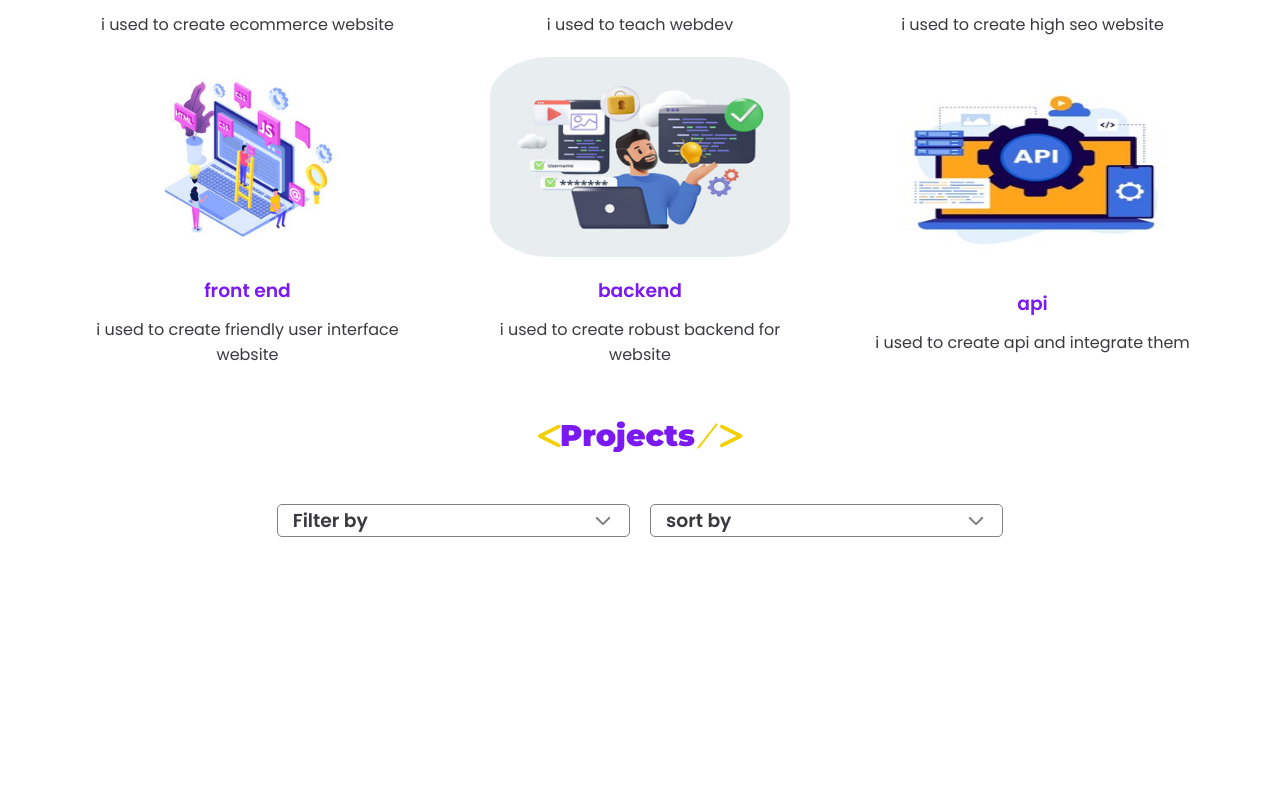
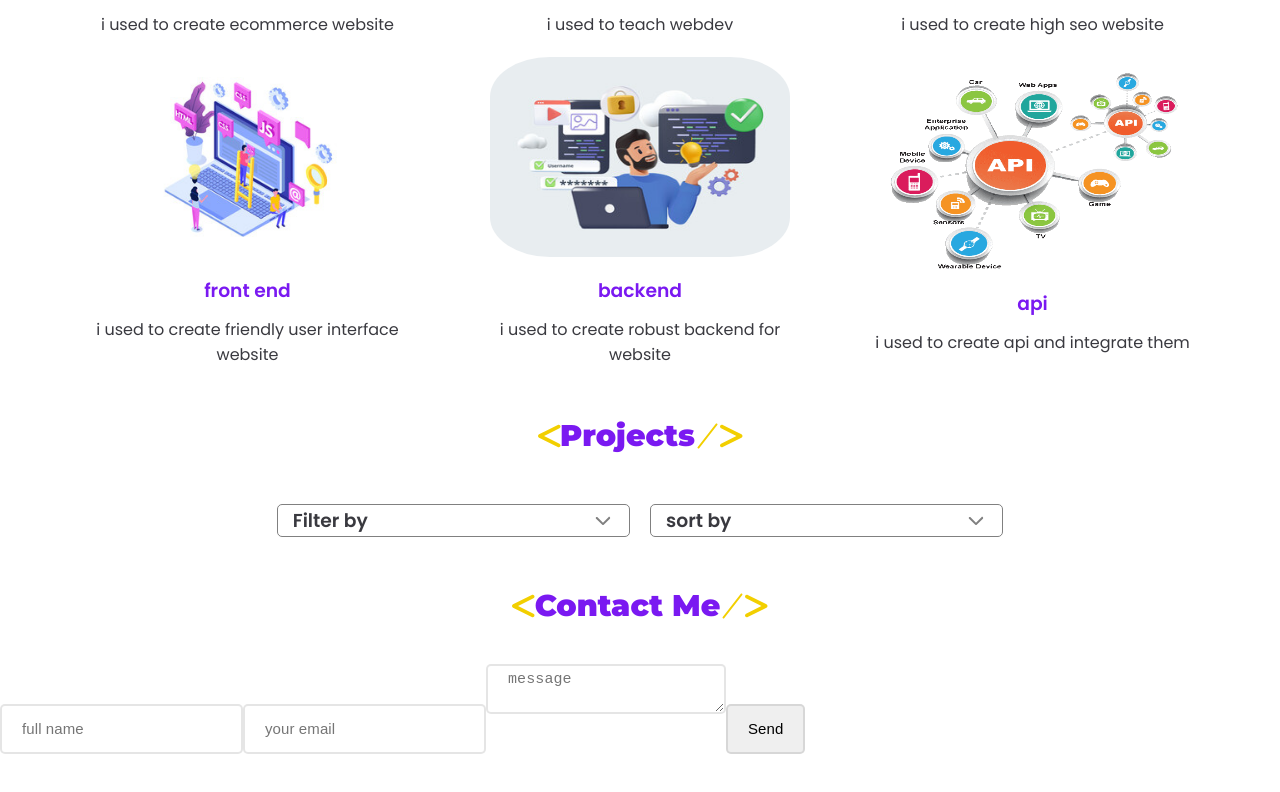
Before and after one commit to karimiarkane/MyPortfolio, a React (Create React App) app: page / in a window 1280 px wide. Shown: the part 1601-2393 px from the top of the page. Built offline with nearby package versions, Linux system fonts and the light colour scheme.

Commit message:
contact me

```diff
--- a/package.json
+++ b/package.json
@@ -4,6 +4,7 @@
   "homepage": "https://karimiarkane.github.io/MyPortfolio",
   "private": true,
   "dependencies": {
+    "@emailjs/browser": "^3.11.0",
     "@fortawesome/fontawesome-svg-core": "^6.4.2",
     "@fortawesome/free-regular-svg-icons": "^6.4.2",
     "@fortawesome/free-solid-svg-icons": "^6.4.2",
@@ -15,7 +16,6 @@
     "react-dom": "^18.2.0",
     "react-icons": "^4.12.0",
     "react-scripts": "5.0.1",
-
     "web-vitals": "^2.1.4"
   },
   "scripts": {
--- a/src/App.js
+++ b/src/App.js
@@ -5,6 +5,7 @@ import Services from "./Components/Services/Services";
 
 import { useEffect } from "react";
 import Projects from "./Components/Projects/Projects";
+import ContactMe from "./Components/Projects/ContactMe/ContactMe";
 
 function App() {
   //this is for changing the color of the
@@ -31,11 +32,13 @@ function App() {
 
   return (
     <>
-      <Header></Header>
+      <Header/>
       <Home />
       <AboutMe />
       <Services />
       <Projects/>
+      <ContactMe/>
+
     </>
   );
 }
--- /dev/null
+++ b/src/Components/Projects/ContactMe/ContactMe.css
@@ -0,0 +1,11 @@
+.contactMeContainer form input  , .contactMeContainer form textarea    {
+    border: 2px solid rgba(0, 0, 0, 0.1);
+    border-radius: 5px;
+    padding: 0 20px;
+    transition: all 0.3s ease;
+    height: 50px;
+    line-height: 28px;
+    margin-bottom: 20px;
+    font-size: 15px;
+    letter-spacing: 0.1px;
+}
--- /dev/null
+++ b/src/Components/Projects/ContactMe/ContactMe.jsx
@@ -0,0 +1,37 @@
+import React, { useRef } from "react";
+import "./ContactMe.css";
+import Title from "../../Title/Title";
+import emailjs from '@emailjs/browser';
+
+const ContactMe = () => {
+    const form = useRef();
+
+    const sendEmail = (e) => {
+      e.preventDefault();
+
+      emailjs.sendForm('service_fnjd59c', 'template_z2the3d', form.current, "fD08be2oHXiLKb06p")
+        .then((result) => {
+            console.log(result.text);
+        }, (error) => {
+            console.log(error.text);
+        });
+    };
+
+  return (
+    <div className="ContactMe">
+      <div className="contactMeContainer">
+        <Title title="Contact Me" />
+
+        <form ref={form} onSubmit={sendEmail} >
+
+          <input type="text" name="user_name"  placeholder="full name " />
+          <input type="email" name="user_email" placeholder="your email"/>
+          <textarea name="message"  placeholder="message"/>
+          <input type="submit" value="Send" />
+        </form>
+      </div>
+    </div>
+  );
+};
+
+export default ContactMe;
--- a/src/Components/Services/Services.jsx
+++ b/src/Components/Services/Services.jsx
@@ -3,7 +3,7 @@ import Title from "../Title/Title";
 import "./Services.css";
 import Service from "./Service/Service";
 import ecommeceImg from "../../assets/ecommerce.jpg";
-import apiImg from "../../assets/api.jpg";
+import apiImg from "../../assets/api.png";
 import backendImg from "../../assets/backend.jpg";
 import frontendImg from "../../assets/frontend.jpg";
 import seo1Img from "../../assets/seo1.jpg";
```
Also changed, not shown: src/assets/api.png (added), 1 other file (tests, documents, lock files or other folders).
